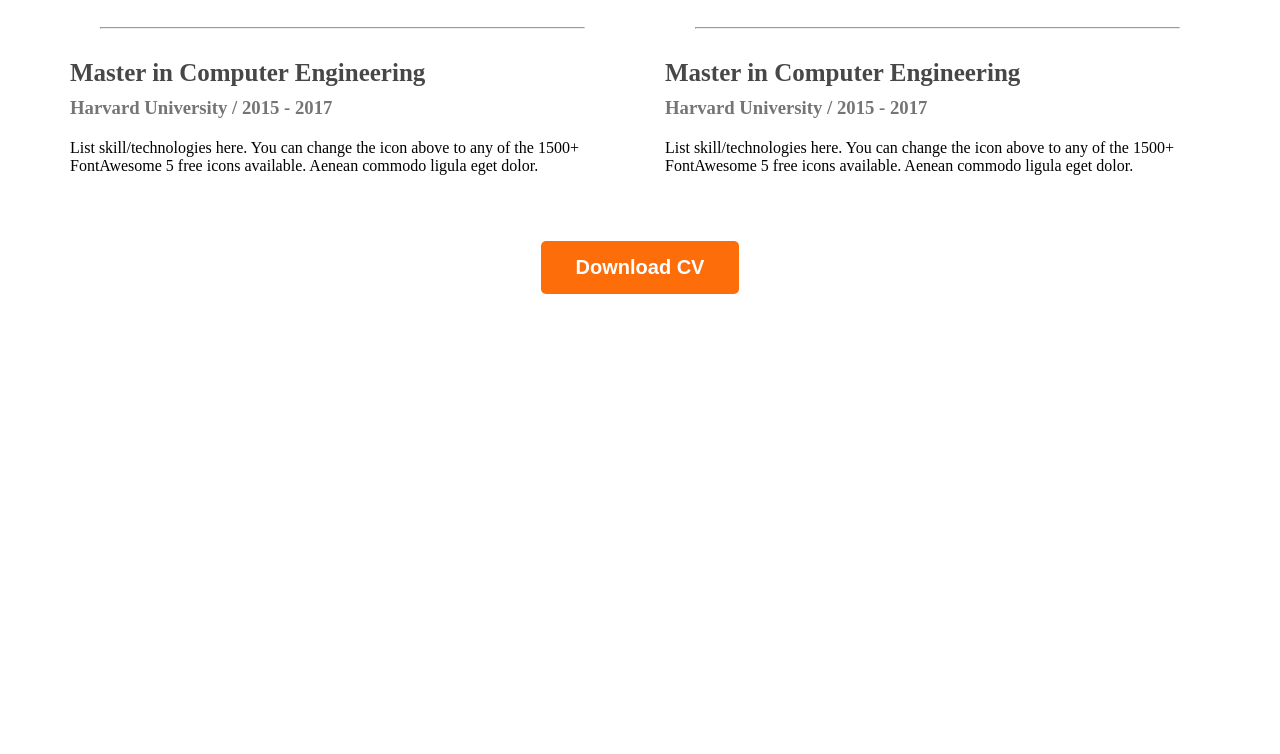
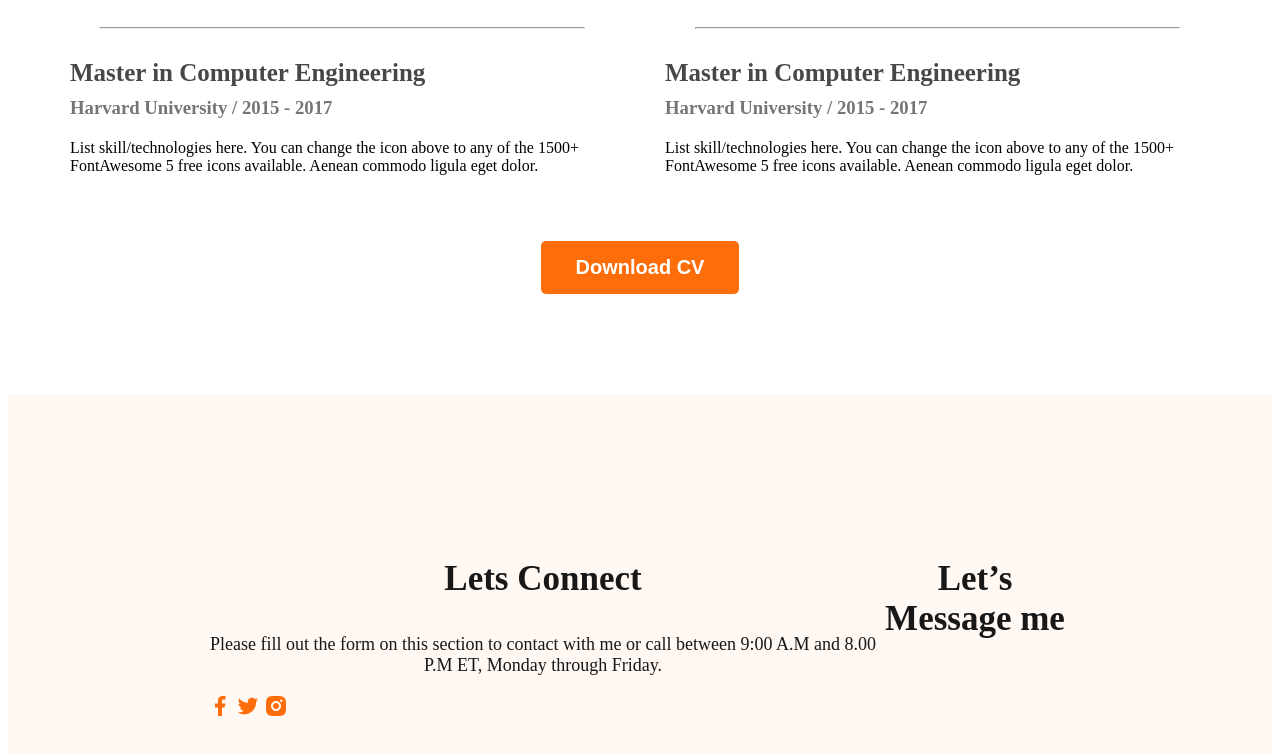
Before and after one commit to sahin3065/webdeveloper-portfolio-, a plain HTML site: page index.html in a window 1280 px wide. Shown: the part 2850-3604 px from the top of the page. Before the commit the page ends 3152 px from the top, so only its background shows below. Drawn offline with Linux system fonts and the light colour scheme.

Commit message:
basic footer

```diff
--- a/index.html
+++ b/index.html
@@ -150,7 +150,18 @@
   </main>
 
   <footer>
-
+        <div class="footer-column">
+          <h3 class="section-title">Lets Connect</h3>
+          <p class="section-description">Please fill out the form on this section to contact with me or call between 9:00 A.M and 8.00 P.M ET, Monday through Friday.</p>
+          <div class="social-links">
+            <a href=""><img src="images/icons/facebook.png" alt=""></a>
+            <a href=""><img src="images/icons/twitter.png" alt=""></a>
+            <a href=""><img src="images/icons/insta.png" alt=""></a>
+          </div>
+        </div>
+        <div class="footer-column">
+          <h3 class="section-title">Let’s Message me</h3>
+        </div>
   </footer>
 </body>
 </html>
--- a/styles/portfolio.css
+++ b/styles/portfolio.css
@@ -186,3 +186,11 @@ main section{
   text-align: center;
   margin-top: 50px;
 }
+
+/* footer styls */
+footer{
+  display: flex;
+  background: #FFF8F3;
+  margin-top: 100px;
+  padding: 130px 200px;
+}
```
